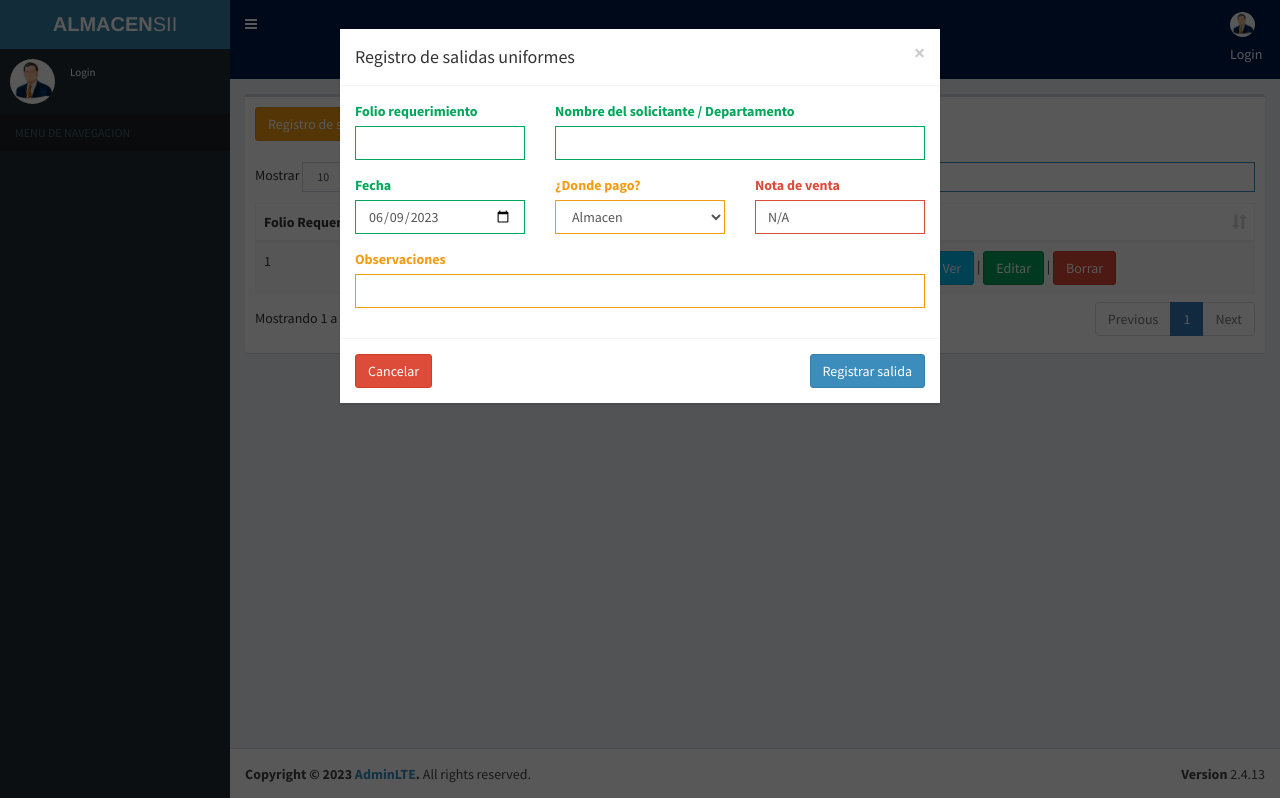
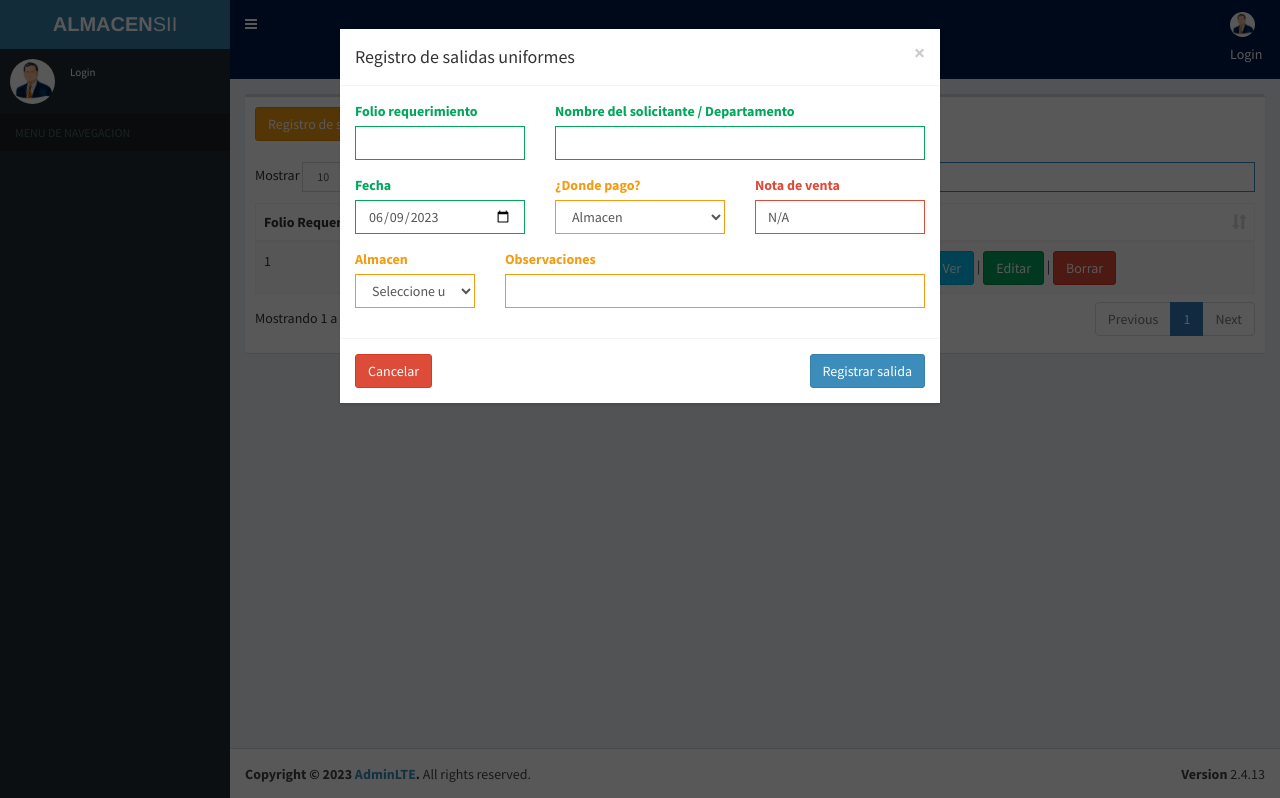
Before and after one commit to jagm30/siialmacen, a Laravel app: page /salidas in a window 1280 px wide, after a click on "Venta de uniforme". Shown: the part 1-799 px from the top of the page. Run offline with Laravel 8, Linux system fonts and the light colour scheme; tables that the repository leaves empty hold one stand-in row (Sample ...); some libraries are stand-ins or nearby versions.

Commit message:
Correcicon de catalamcen

```diff
--- a/resources/views/entradas/show.blade.php
+++ b/resources/views/entradas/show.blade.php
@@ -53,7 +53,7 @@
             </div>
             <dir class="col-md-2">
               <div class="form-group">
-                <a href="/entradas/reportepdf/1" target="_blank"><img src="/images/pdf.png" width="50" height="50"></a>
+                <a href="https://siialmacen.chiapanetcomputo.com/entradas/reportepdf/1" target="_blank"><img src="/images/pdf.png" width="50" height="50"></a>
                 <a href="#"><img src="/images/excel.png" width="50" height="50"></a>
               </div>
             </dir>
--- a/resources/views/producto/index.blade.php
+++ b/resources/views/producto/index.blade.php
@@ -225,11 +225,12 @@
     var nombre          = $('#nombre').val();
     var descripcion     = $('#descripcion').val();
     var categoria       = $('#categoria').val();
+    var claveproducto   = 'n/a';
     var precio          = $('#precio').val();
     var precioPromocion = $('#precioPromocion').val();
     var stock           = 0;
     var id_usuario      = 1;
-    alert("ok");
+    //alert("ok");
       $.ajax({
           url: "/productos",
           type: "POST",
@@ -239,6 +240,7 @@
               nombre:         nombre,
               descripcion:    descripcion,
               categoria:      categoria,
+              claveproducto:  claveproducto,
               precio:         precio,
               precioPromocion:precioPromocion,
               stock:          stock,
@@ -246,7 +248,7 @@
           },
           cache: false,
           success: function(dataResult){
-            alert(dataResult);
+            alert(dataResult.data);
             $("#formmodal")[0].reset();
             $('#modal-agregar').modal('toggle');
             location.reload();
--- a/resources/views/salidas/index.blade.php
+++ b/resources/views/salidas/index.blade.php
@@ -65,7 +65,7 @@
                 </div>
                 <div class="form-group has-success col-md-4">
                     <label class="control-label" for="inputSuccess1">Fecha</label>
-                    <input id="fecha" type="date" class="form-control" name="fecha"  required  value="{{ $date }}">
+                    <input id="fecha" type="date" class="form-control" name="fecha"  required  value="{{$date}}">
                 </div>
                 <div class="form-group has-warning col-md-4">
                     <label class="control-label" for="inputWarning1">¿Donde pago?</label>
@@ -82,7 +82,16 @@
                     <label class="control-label" for="inputSuccess1">Folio de pago de cajaa</label>
                     <input id="fventa" type="text" class="form-control" name="fventa"  value="N/A" required  autofocus>
                 </div>
-                <div class="form-group has-warning col-md-12">
+                <div class="form-group has-warning col-md-3">
+                    <label class="control-label" for="inputWarning1">Almacen</label>
+                    <select id="almacen" name="almacen" class="form-control">
+                        <option>Seleccione un almacen</option>
+                        @foreach($almacenes as $almacen)
+                          <option value="{{$almacen->id}}">{{$almacen->nombre}}</option>
+                        @endforeach
+                    </select>
+                </div>
+                <div class="form-group has-warning col-md-9">
                     <label class="control-label" for="inputWarning1">Observaciones</label>
                     <input id="observaciones" type="text" class="form-control" name="observaciones"  required  autofocus>
                 </div>
@@ -139,7 +148,7 @@
                 </div>
                 <div class="form-group has-warning col-md-6">
                     <label class="control-label" for="inputWarning1">Almacen</label>
-                    <select id="alamcenalm" name="alamcenalm" class="form-control">
+                    <select id="almacenalm" name="almacenalm" class="form-control">
                         <option>Seleccione un almacen</option>
                         @foreach($almacenes as $almacen)
                           <option value="{{$almacen->id}}">{{$almacen->nombre}}</option>
@@ -296,14 +305,14 @@
     var folioreq      = $('#folioreq').val();
     var solicitante   = $('#solicitante').val();
     var fecha         = $('#fecha').val();
-    var almacen       = $('#alamcenalm').val();
+    var almacen       = $('#almacen').val();
     var cajapago      = $('#cajapago').val();
     var nnotaventa    = $('#nnotaventa').val();
     var fventa        = $('#fventa').val();
     var observaciones = $('#observaciones').val();
     var status        = 'captura';
     var id_usuario    = 1;
-
+    alert(fecha);
       $.ajax({
           url: "/salidas",
           type: "POST",
@@ -323,6 +332,7 @@
           },
           cache: false,
           success: function(dataResult){
+            alert(dataResult.data);
             window.location.href = '/salidas/'+dataResult.data;
           }
       });
@@ -333,7 +343,7 @@
     var folioreq      = $('#folioreqalm').val();
     var solicitante   = $('#solicitantealm').val();
     var fecha         = $('#fechaalm').val();
-    var almacen       = 'ALMACEN GENERAL';
+    var almacen       = $('#almacenalm').val();
     var cajapago      = $('#cajapagoalm').val();
     var nnotaventa    = $('#nnotaventaalm').val();
     var fventa        = $('#fventaalm').val();
```
Also changed, not shown: app/Http/Controllers/ProductoController.php (+8 -4 lines).
